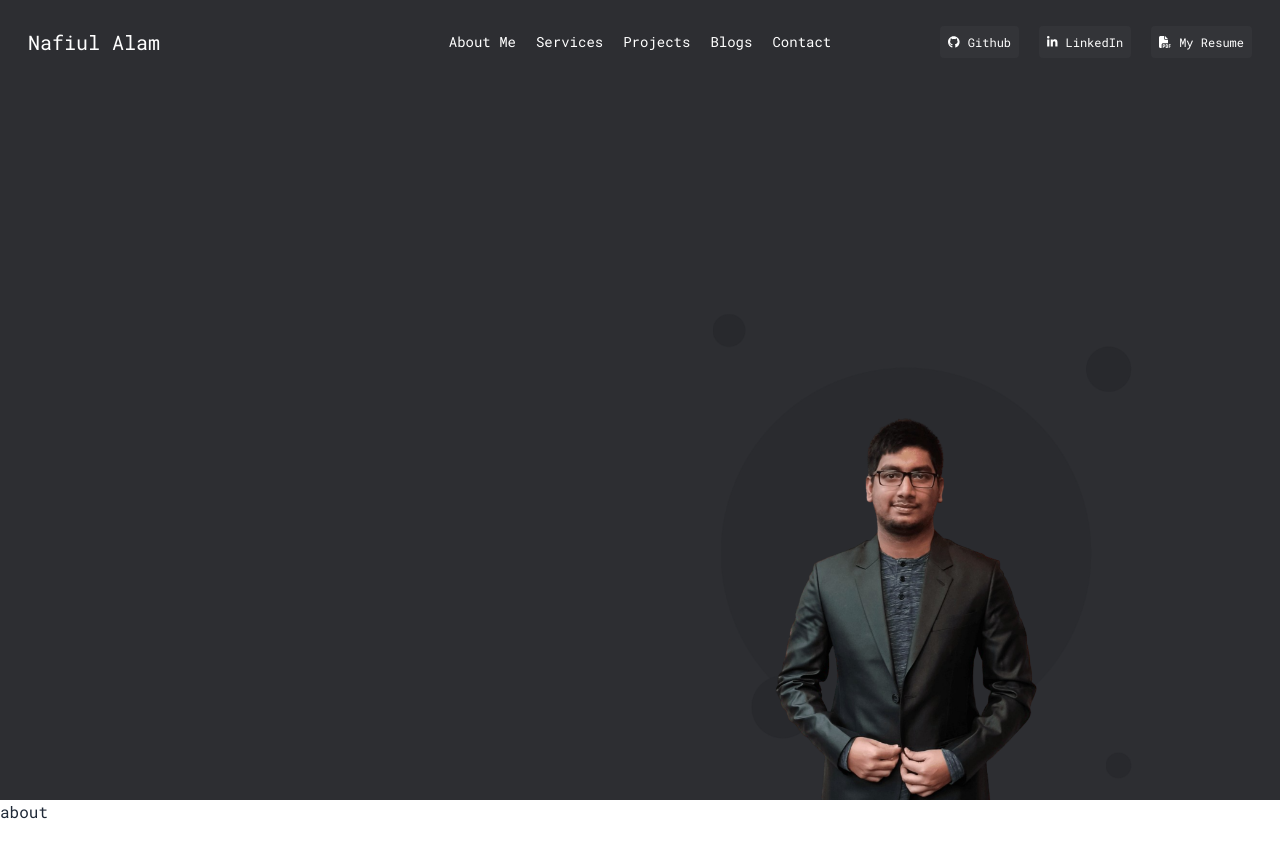
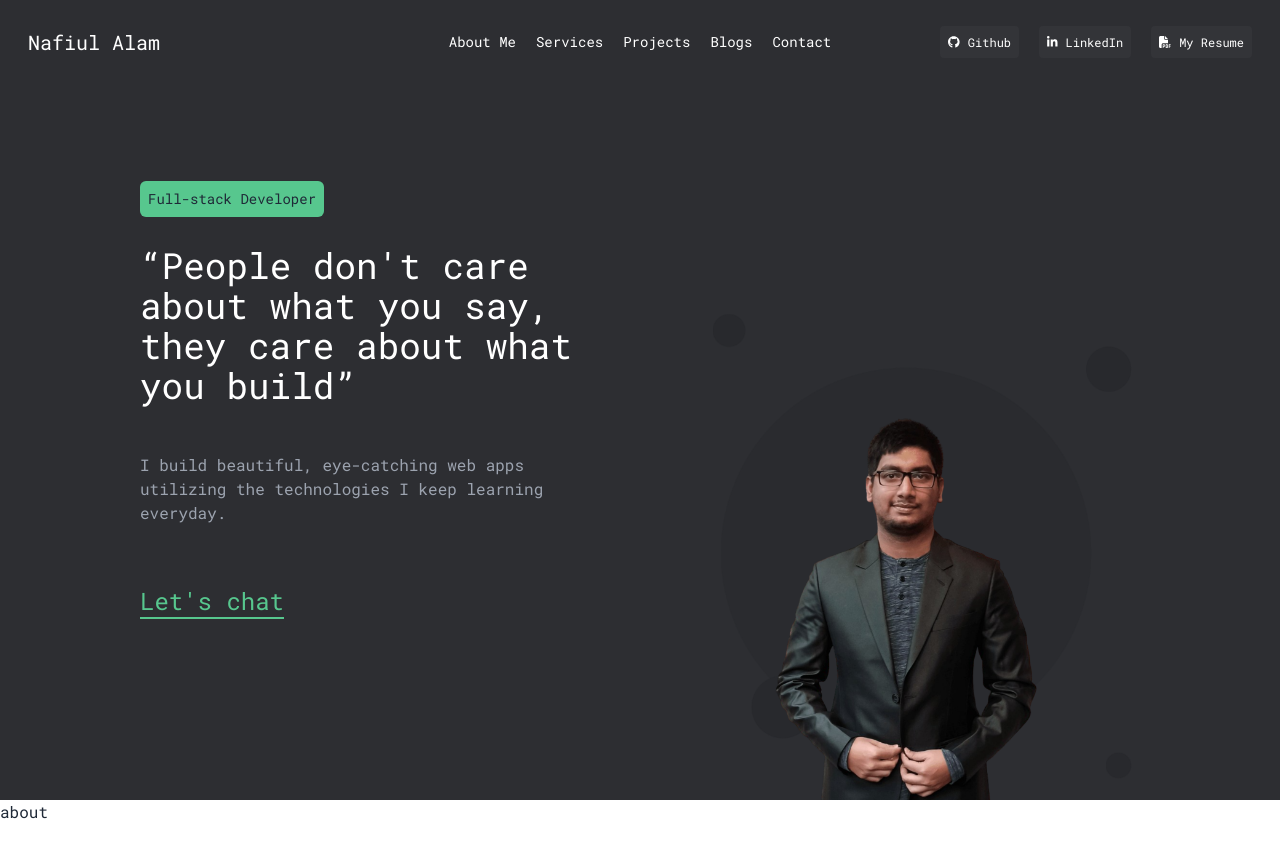
Before and after one commit to NafiulA/myportfolio, a React (Create React App) app: page / in a window 1280 px wide. Shown: the top 858 px of the page. Built offline with nearby package versions, Linux system fonts and the light colour scheme.

Commit message:
hero done

```diff
--- a/src/Pages/Home/Hero.js
+++ b/src/Pages/Home/Hero.js
@@ -5,9 +5,19 @@ const Hero = () => {
     return (
         <div className='min-h-screen bg-[#2D2E32]'>
             <div className='w-full md:w-4/5 mx-auto grid grid-cols-1 lg:grid-cols-2 gap-10 justify-center items-center'>
-                <div className='order-2 lg:order-1'>
-                    <div className='w-60 bg-[#57C78E] rounded-md'>
+                <div className='order-2 lg:order-1 px-3 lg:mt-10'>
+                    <div className='max-w-fit bg-[#57C78E] rounded-md'>
+                        <p className='p-2 text-sm mb-2'>Full-stack Developer</p>
+                    </div>
+                    <div className='text-4xl text-white py-5'>
+                        <p><q>People don't care about what you say, they care about what you build</q></p>
+                    </div>
 
+                    <div className='mt-2 text-gray-400'>
+                        <p className='py-5'>I build beautiful, eye-catching web apps utilizing the technologies I keep learning everyday.</p>
+                    </div>
+                    <div className='my-10'>
+                        <p className='text-2xl text-[#57C78E] border-b-2 max-w-fit border-[#57C78E] hover:scale-105 transition duration-150 ease-in cursor-pointer'>Let's chat</p>
                     </div>
                 </div>
                 <div className='order-1 lg:order-2'>
--- a/src/Pages/Shared/Header.js
+++ b/src/Pages/Shared/Header.js
@@ -7,12 +7,12 @@ import "./Header.css";
 
 const Header = () => {
     return (
-        <div class="navbar bg-[#2D2E32] text-white fixed z-50">
-            <div class="navbar-start">
-                <Link class="p-5 text-xl" to='/'>Nafiul Alam</Link>
+        <div className="navbar bg-[#2D2E32] text-white fixed z-50">
+            <div className="navbar-start">
+                <Link className="p-5 text-xl" to='/'>Nafiul Alam</Link>
             </div>
-            <div class="navbar-center hidden lg:flex">
-                <ul class="flex gap-5 text-sm p-0">
+            <div className="navbar-center hidden lg:flex">
+                <ul className="flex gap-5 text-sm p-0">
                     <li className='hoverStyle'><Link to="/home#aboutme">About Me</Link></li>
                     <li className='hoverStyle'><Link to="/home#services">Services</Link></li>
                     <li className='hoverStyle'><Link to="/home#projects">Projects</Link></li>
@@ -20,12 +20,12 @@ const Header = () => {
                     <li className='hoverStyle'><Link to="/home#contact">Contact</Link></li>
                 </ul>
             </div>
-            <div class="navbar-end">
-                <div class="dropdown dropdown-end">
-                    <label tabindex="0" class="btn btn-ghost lg:hidden">
-                        <svg xmlns="http://www.w3.org/2000/svg" class="h-5 w-5" fill="none" viewBox="0 0 24 24" stroke="currentColor"><path stroke-linecap="round" stroke-linejoin="round" stroke-width="2" d="M4 6h16M4 12h8m-8 6h16" /></svg>
+            <div className="navbar-end">
+                <div className="dropdown dropdown-end">
+                    <label tabIndex="0" className="btn btn-ghost lg:hidden">
+                        <svg xmlns="http://www.w3.org/2000/svg" className="h-5 w-5" fill="none" viewBox="0 0 24 24" stroke="currentColor"><path strokeLinecap="round" strokeLinejoin="round" strokeWidth="2" d="M4 6h16M4 12h8m-8 6h16" /></svg>
                     </label>
-                    <ul tabindex="0" class="menu menu-compact dropdown-content text-sm mt-3 p-2 shadow bg-[#2D2E32] rounded-box w-52">
+                    <ul tabIndex="0" className="menu menu-compact dropdown-content text-sm mt-3 p-2 shadow bg-[#2D2E32] rounded-box w-52">
                         <li className='hoverStyle'><Link to="/home#aboutme">About Me</Link></li>
                         <li className='hoverStyle'><Link to="/home#services">Services</Link></li>
                         <li className='hoverStyle'><Link to="/home#projects">Projects</Link></li>
```
